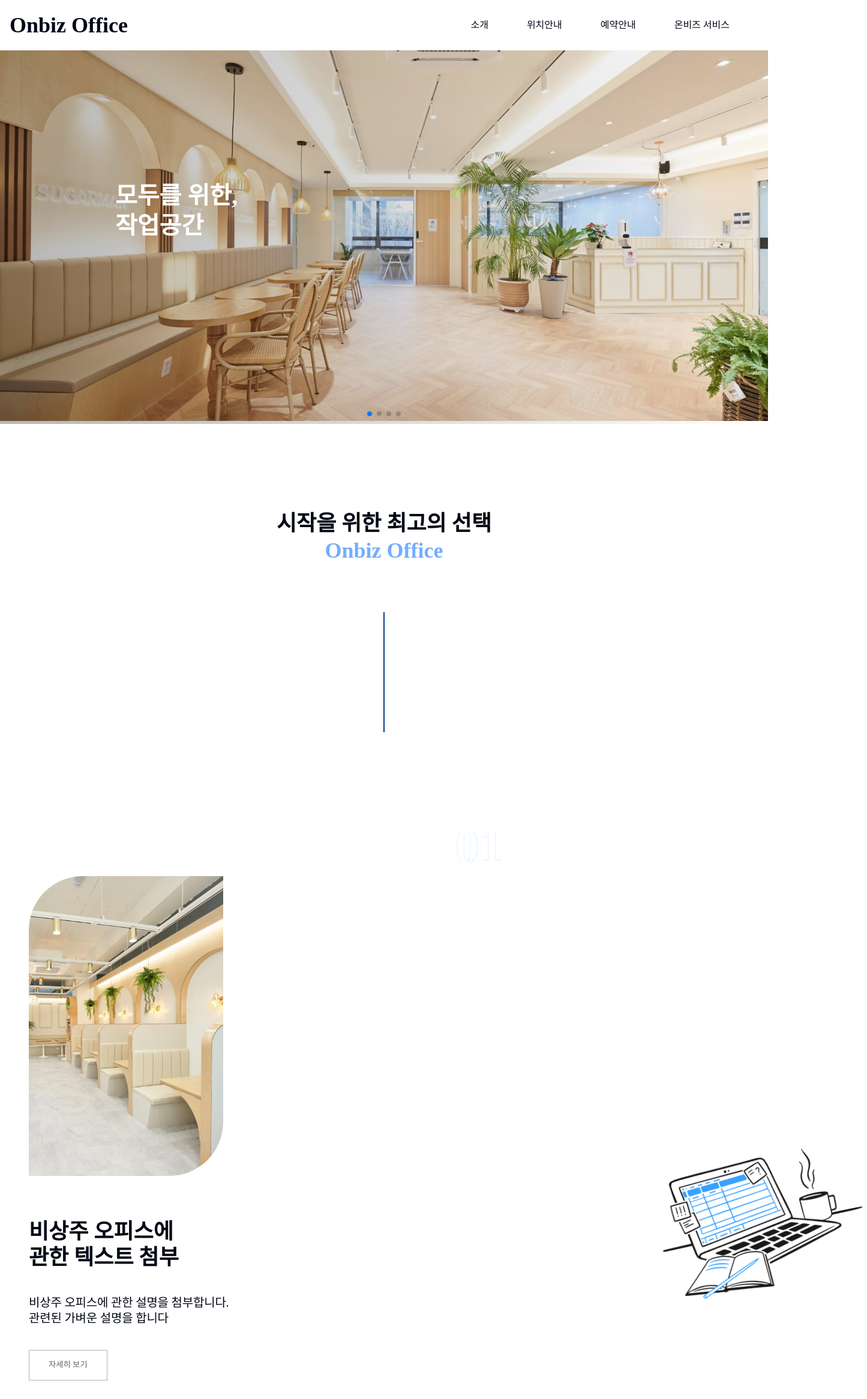
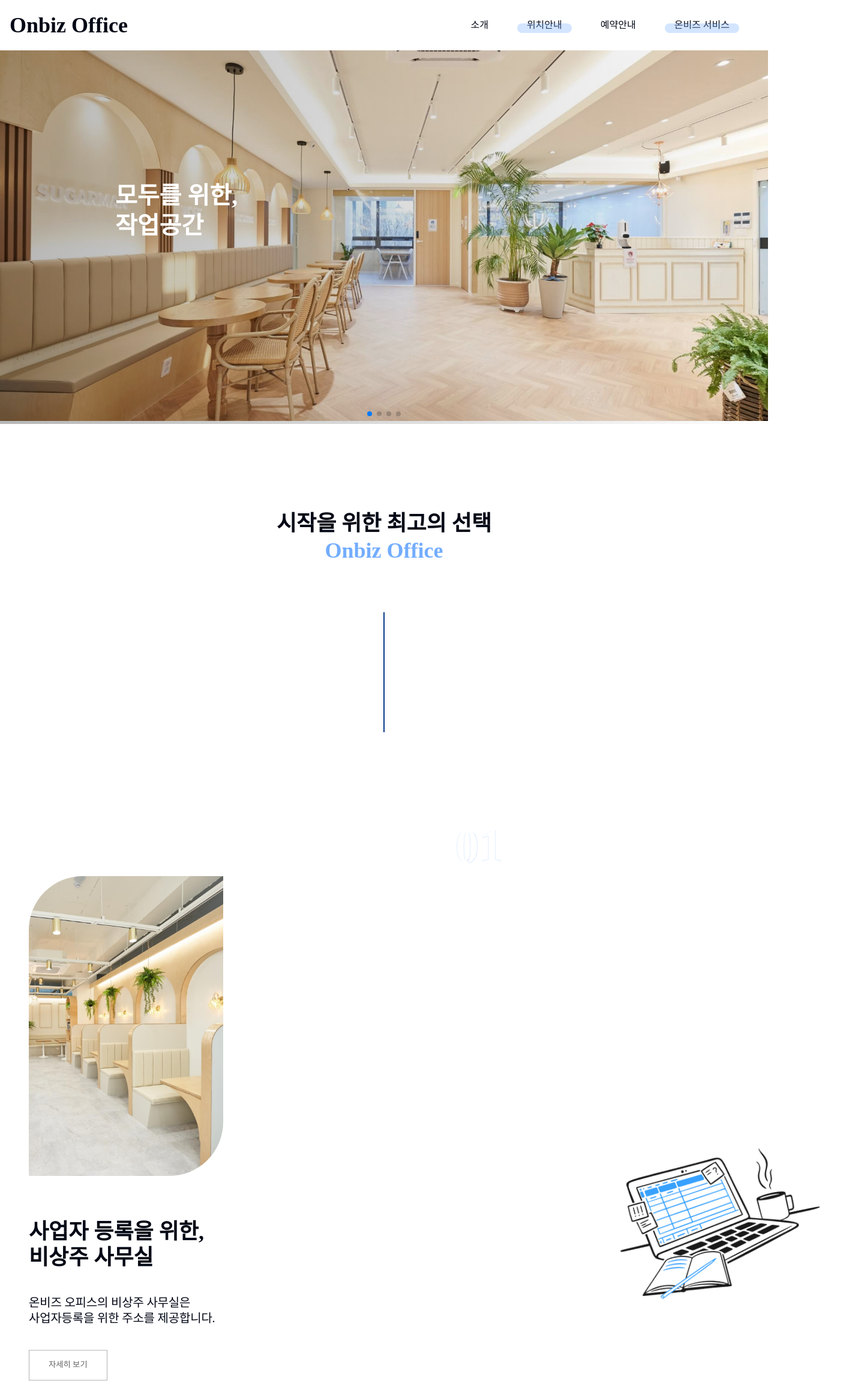
Before and after one commit to jikkk9/github_tim, a React (Create React App) app in the folder tim/: page / in a window 1280 px wide. Shown: the top 2333 px of the page at 60% size, 1445 px wide, since content can reach past the window. Built offline with nearby package versions, Linux system fonts and the light colour scheme; a web font is replaced by a local one.

Commit message:
add (2차 최종 완성)

```diff
--- a/package.json
+++ b/package.json
@@ -1,5 +1,6 @@
 {
   "dependencies": {
+    "react-id-swiper": "^4.0.0",
     "react-router-dom": "^6.15.0",
     "swiper": "^10.1.0"
   }
--- a/tim/src/components/Header.js
+++ b/tim/src/components/Header.js
@@ -1,6 +1,6 @@
-import React, { useState } from 'react';
-import { FaBars, FaTimes } from 'react-icons/fa';
-import { Link } from 'react-router-dom';
+import React, { useState } from "react";
+import { FaBars, FaTimes } from "react-icons/fa";
+import { Link } from "react-router-dom";
 
 const Header = () => {
   const [isOpen, setIsOpen] = useState(false);
@@ -13,10 +13,22 @@ const Header = () => {
         </h1>
         <nav className="menu pc">
           <ul>
-            <li><Link to="/">소개</Link></li>
-            <li><Link to="/about">위치안내</Link></li>
-            <li><Link to="/Services">예약안내</Link></li>
-            <li><Link to="/Contact">온비즈 서비스</Link></li>
+            <li>
+              <Link to="/">소개</Link>
+            </li>
+            <li>
+              <Link to="/about" className="menuColor">
+                위치안내
+              </Link>
+            </li>
+            <li>
+              <Link to="/">예약안내</Link>
+            </li>
+            <li>
+              <Link to="/Contact" className="menuColor">
+                온비즈 서비스
+              </Link>
+            </li>
           </ul>
         </nav>
 
@@ -28,10 +40,22 @@ const Header = () => {
       {isOpen && (
         <nav className="menu mobile">
           <ul>
-            <li><Link to="/">소개</Link></li>
-            <li><Link to="/about">위치안내</Link></li>
-            <li><Link to="/Services">예약안내</Link></li>
-            <li><Link to="/Contact">온비즈 서비스</Link></li>
+            <li>
+              <Link to="/">소개</Link>
+            </li>
+            <li>
+              <Link to="/about" className="menuColor">
+                위치안내
+              </Link>
+            </li>
+            <li>
+              <Link to="/">예약안내</Link>
+            </li>
+            <li>
+              <Link to="/Contact" className="menuColor">
+                온비즈 서비스
+              </Link>
+            </li>
           </ul>
         </nav>
       )}
--- a/tim/src/components/Section02.js
+++ b/tim/src/components/Section02.js
@@ -16,7 +16,7 @@ function Section02() {
 
   const imgStyle = {
     transform: `translateY(${-scrollY * 0.1}px)`,
-    transition: "transform 0.3s"
+    transition: "transform 0.3s",
   };
 
   return (
@@ -42,11 +42,11 @@ function Section02() {
           </div>
           <div className="textBox">
             <h2>
-              비상주 오피스에 <br /> 관한 텍스트 첨부
+              사업자 등록을 위한, <br /> 비상주 사무실
             </h2>
             <p>
-              비상주 오피스에 관한 설명을 첨부합니다. <br />
-              관련된 가벼운 설명을 합니다
+              온비즈 오피스의 비상주 사무실은 <br />
+              사업자등록을 위한 주소를 제공합니다.
             </p>
             <button>자세히 보기</button>
           </div>
@@ -54,11 +54,12 @@ function Section02() {
         <div className="sectionBox2 box02">
           <div className="textBox">
             <h2>
-              상주 오피스에 <br /> 관한 텍스트 첨부
+              쾌적한 업무환경, <br /> 상주 사무실
             </h2>
             <p>
-              상주 오피스에 관한 설명을 첨부합니다. <br />
-              관련된 가벼운 설명을 합니다
+              보증금, 관리비, 기장계약 부담 없이
+              <br />
+              업무 환경에 따라 입주 가능한 사무실.
             </p>
             <button>자세히 보기</button>
           </div>
--- a/tim/src/components/Section04.js
+++ b/tim/src/components/Section04.js
@@ -1,27 +1,29 @@
-import React, { useState } from 'react';
-import Section04_List from './Section04_List';
+import React, { useState } from "react";
+import Section04_List from "./Section04_List";
 
 function Section04({ data }) {
-  const [dataList, setDataList] = useState(data.filter(item => item.category === 'retiringroom'));
+  const [dataList, setDataList] = useState(
+    data.filter((item) => item.category === "retiringroom")
+  );
 
-  const [selectedCategory, setSelectedCategory] = useState('retiringroom');
+  const [selectedCategory, setSelectedCategory] = useState("retiringroom");
 
   const handleSortChange = (e) => {
     const category = e.target.value;
     setSelectedCategory(category);
 
     switch (category) {
-      case 'meetingroom':
-        setDataList(data.filter(item => item.category === 'meetingroom'));
+      case "meetingroom":
+        setDataList(data.filter((item) => item.category === "meetingroom"));
         break;
-      case 'office':
-        setDataList(data.filter(item => item.category === 'office'));
+      case "office":
+        setDataList(data.filter((item) => item.category === "office"));
         break;
-      case 'retiringroom':
-        setDataList(data.filter(item => item.category === 'retiringroom'));
+      case "retiringroom":
+        setDataList(data.filter((item) => item.category === "retiringroom"));
         break;
-      case 'books':
-        setDataList(data.filter(item => item.category === 'books'));
+      case "books":
+        setDataList(data.filter((item) => item.category === "books"));
         break;
       default:
         setDataList([...data]);
@@ -32,15 +34,16 @@ function Section04({ data }) {
   // 조건부 스타일링을 위한 객체
   const booksStyle = {
     // 다른 스타일 속성 추가 가능
-    objectFit: 'contain',
-    objectPosition: 'left center',
+    objectFit: "contain",
+    objectPosition: "left center",
   };
 
-
   return (
-
-    <div className='Section04 inner' style={selectedCategory === 'books' ? booksStyle : {}}>
-      <div className='left'>
+    <div
+      className="Section04 inner"
+      style={selectedCategory === "books" ? booksStyle : {}}
+    >
+      <div className="left">
         <div>
           <h2>지금 </h2>
 
@@ -60,16 +63,10 @@ function Section04({ data }) {
         <span>
           <img src={`${process.env.PUBLIC_URL}/img/section04_img/bg.png`}></img>
         </span>
-
       </div>
-      <div className='right'>
+      <div className="right">
         <Section04_List data={dataList} selectedCategory={selectedCategory} />
-        <p className='right_p'>
-          <span>더보기 +</span>
-
-        </p>
       </div>
-
     </div>
   );
 }
--- a/tim/src/css/header.css
+++ b/tim/src/css/header.css
@@ -60,9 +60,19 @@
 .menu.pc ul li:hover a::before {
   width: 100%;
 }
-
-
-
+.menu ul li a.menuColor {
+  position: relative;
+}
+.menu ul li a.menuColor::after {
+  content: "";
+  position: absolute;
+  border-radius: 10px;
+  width: 100%;
+  height: 1rem;
+  left: 0;
+  bottom: 11px;
+  background-color: var(--pointColorAnother);
+}
 /* 모바일 화면에서만 메뉴 버튼을 보이게 하기 위한 코드 */
 @media screen and (max-width: 768px) {
   .menu.pc {
@@ -72,6 +82,9 @@
 
   .menu-button {
     display: block;
+  }
+  .menu ul li a.menuColor::after {
+    bottom: 2px;
   }
 }
 
@@ -103,7 +116,6 @@
 .menu a {
   color: #222;
   text-decoration: none;
-
 }
 
 .menu a:hover {
--- a/tim/src/css/root.css
+++ b/tim/src/css/root.css
@@ -1,6 +1,7 @@
 :root {
   /* color */
   --pointColor: #73adff;
+  --pointColorAnother: #73adff50;
   --deepPointColor: #083988;
   --bgColor: #f8f8f8;
   --fontColor: #020715;
--- a/tim/src/css/section02.css
+++ b/tim/src/css/section02.css
@@ -142,4 +142,14 @@
     text-align: right;
     margin: 0 3rem;
   }
+  .Section02 .imgBox .sticker {
+    transform: translateX(40%);
+  }
+
+  .Section02 .imgBox .sticker2 {
+    position: absolute;
+    bottom: -350px;
+    left: 0;
+    transform: translateX(-60%);
+  }
 }
--- a/tim/src/css/section04.css
+++ b/tim/src/css/section04.css
@@ -3,6 +3,7 @@
   justify-content: space-between;
   position: relative;
   margin-top: 5rem;
+  margin-bottom: 4rem;
 }
 
 .Section04 .left {
@@ -32,6 +33,7 @@ select::-ms-expand {
   background: transparent;
   width: 100%;
   padding-right: 25px;
+  padding-left: 1rem;
   font-size: var(--subTitleSize);
   font-family: "S-CoreDream-3Light";
   color: #fff;
@@ -55,7 +57,7 @@ select::-ms-expand {
   pointer-events: none;
 }
 
-.select:focus+.select-wrapper::before {
+.select:focus + .select-wrapper::before {
   border-top: none;
   /* 위쪽 화살표 없애기 */
   border-bottom: 8px solid black;
@@ -74,7 +76,7 @@ select::-ms-expand {
   display: block;
   width: 350px;
   position: absolute;
-  top: 40%;
+  top: 70%;
   left: 50%;
   transform: translate(-50%, -50%);
   animation: moveRight 10s infinite;
--- a/tim/src/css/section05.css
+++ b/tim/src/css/section05.css
@@ -2,7 +2,7 @@
   text-align: center;
   font-size: 50px;
   font-weight: 600;
-  margin: 5rem;
+  margin: 8rem;
 }
 .Section05_H2 b {
   font-size: var(--subTitleSize);
@@ -21,6 +21,7 @@
 }
 
 .Section05 {
+  margin-top: 4rem;
   display: grid;
   grid-template-columns: repeat(4, 1fr);
   /* 4개의 동일한 너비의 열을 생성합니다. */
```
Also changed, not shown: tim/src/components/Section07.js (+6 -8 lines), 1 other file (tests, documents, lock files or other folders).
